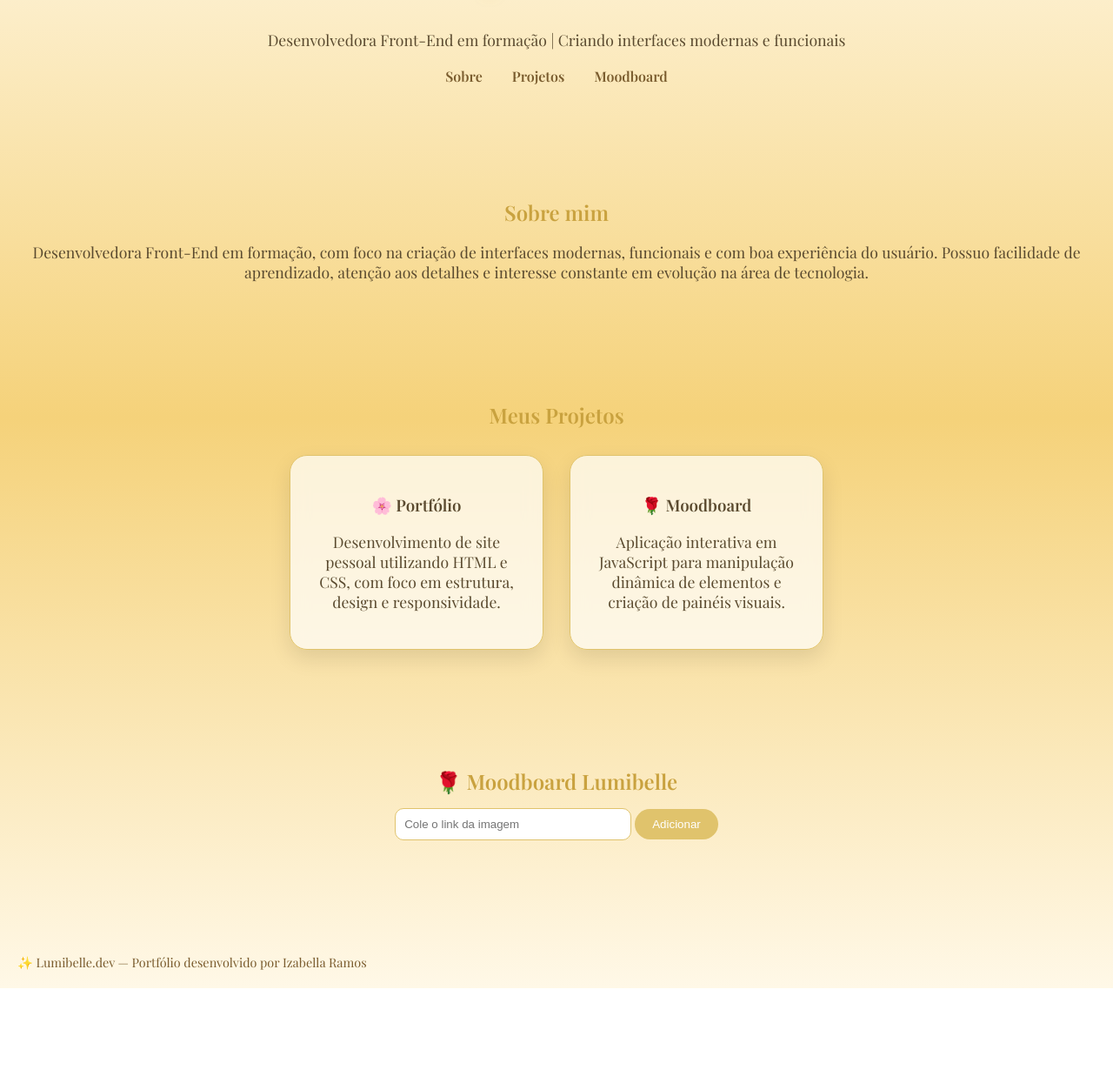
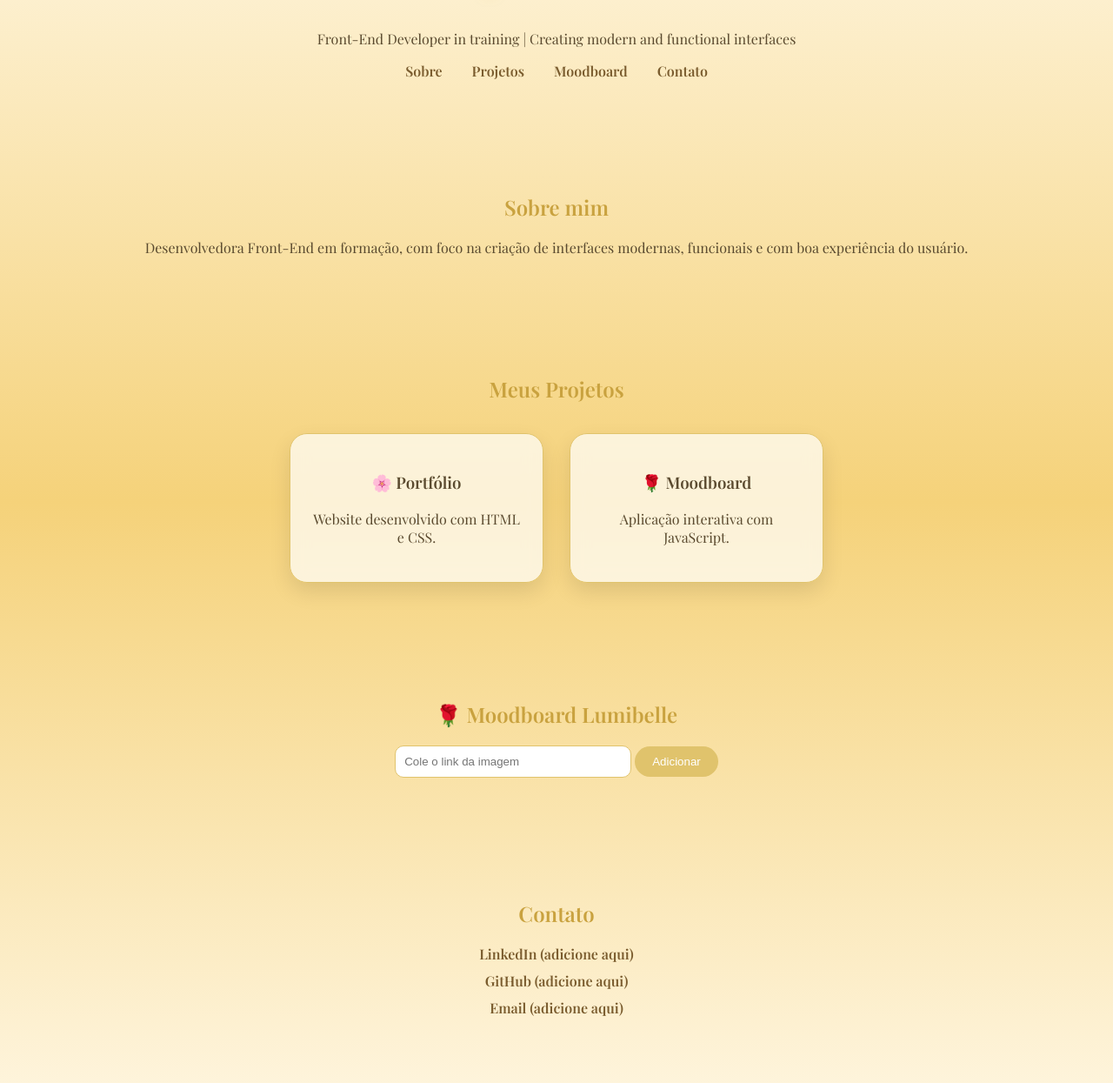
Before and after one commit to Lumibelle/lumibelle-portfolio, a plain HTML site: page index.html in a window 1280 px wide. Shown: the part 175-1420 px from the top of the page at 87% size. Before the commit the page ends 1311 px from the top, so only its background shows below. Drawn offline with nearby package versions, Linux system fonts and the light colour scheme.

Commit message:
Update index.html

```diff
--- a/index.html
+++ b/index.html
@@ -4,7 +4,6 @@
   <meta charset="UTF-8">
   <title>Lumibelle.dev</title>
 
-  <!-- FONTES -->
   <link href="https://fonts.googleapis.com/css2?family=Playfair+Display:wght@400;600&family=Great+Vibes&display=swap" rel="stylesheet">
 
   <style>
@@ -28,14 +27,6 @@
       text-shadow: 0 0 15px rgba(201,162,63,0.6);
     }
 
-    p {
-      font-size: 1.1rem;
-    }
-
-    nav {
-      margin-top: 20px;
-    }
-
     nav a {
       margin: 0 15px;
       text-decoration: none;
@@ -56,9 +47,9 @@
 
     h2 {
       color: #c9a23f;
-      margin-bottom: 15px;
     }
 
+    /* ✨ CARDS MELHORADOS */
     .projects {
       display: flex;
       justify-content: center;
@@ -73,12 +64,31 @@
       border-radius: 20px;
       width: 240px;
       box-shadow: 0 10px 25px rgba(0,0,0,0.1);
-      transition: 0.3s;
+      transition: 0.4s;
       border: 1px solid #e0c36c;
+      position: relative;
+      overflow: hidden;
     }
 
     .card:hover {
-      transform: translateY(-10px);
+      transform: translateY(-10px) scale(1.03);
+    }
+
+    /* 💡 efeito de luz no card */
+    .card::before {
+      content: "";
+      position: absolute;
+      width: 200%;
+      height: 200%;
+      background: radial-gradient(circle, rgba(255,255,255,0.4), transparent);
+      top: -50%;
+      left: -50%;
+      opacity: 0;
+      transition: 0.4s;
+    }
+
+    .card:hover::before {
+      opacity: 1;
     }
 
     button {
@@ -122,11 +132,19 @@
       transform: scale(1.1);
     }
 
+    /* 💼 CONTATO */
+    .contact a {
+      display: block;
+      margin: 10px;
+      color: #7a5c2e;
+      text-decoration: none;
+      font-weight: 600;
+    }
+
     footer {
       margin-top: 40px;
       padding: 20px;
       font-size: 0.9rem;
-      color: #7a5c2e;
     }
 
     @keyframes fadeIn {
@@ -139,6 +157,7 @@
         transform: translateY(0);
       }
     }
+
   </style>
 </head>
 
@@ -146,12 +165,13 @@
 
 <header>
   <h1>Lumibelle ✨</h1>
-  <p>Desenvolvedora Front-End em formação | Criando interfaces modernas e funcionais</p>
+  <p>Front-End Developer in training | Creating modern and functional interfaces</p>
 
   <nav>
     <a href="#sobre">Sobre</a>
     <a href="#projetos">Projetos</a>
     <a href="#moodboard">Moodboard</a>
+    <a href="#contato">Contato</a>
   </nav>
 </header>
 
@@ -159,7 +179,6 @@
   <h2>Sobre mim</h2>
   <p>
     Desenvolvedora Front-End em formação, com foco na criação de interfaces modernas, funcionais e com boa experiência do usuário.
-    Possuo facilidade de aprendizado, atenção aos detalhes e interesse constante em evolução na área de tecnologia.
   </p>
 </section>
 
@@ -169,12 +188,12 @@
   <div class="projects">
     <div class="card">
       <h3>🌸 Portfólio</h3>
-      <p>Desenvolvimento de site pessoal utilizando HTML e CSS, com foco em estrutura, design e responsividade.</p>
+      <p>Website desenvolvido com HTML e CSS.</p>
     </div>
 
     <div class="card">
       <h3>🌹 Moodboard</h3>
-      <p>Aplicação interativa em JavaScript para manipulação dinâmica de elementos e criação de painéis visuais.</p>
+      <p>Aplicação interativa com JavaScript.</p>
     </div>
   </div>
 </section>
@@ -186,6 +205,16 @@
   <button onclick="addImage()">Adicionar</button>
 
   <div class="grid" id="grid"></div>
+</section>
+
+<section id="contato">
+  <h2>Contato</h2>
+
+  <div class="contact">
+    <a href="#">LinkedIn (adicione aqui)</a>
+    <a href="#">GitHub (adicione aqui)</a>
+    <a href="#">Email (adicione aqui)</a>
+  </div>
 </section>
 
 <footer>
```
